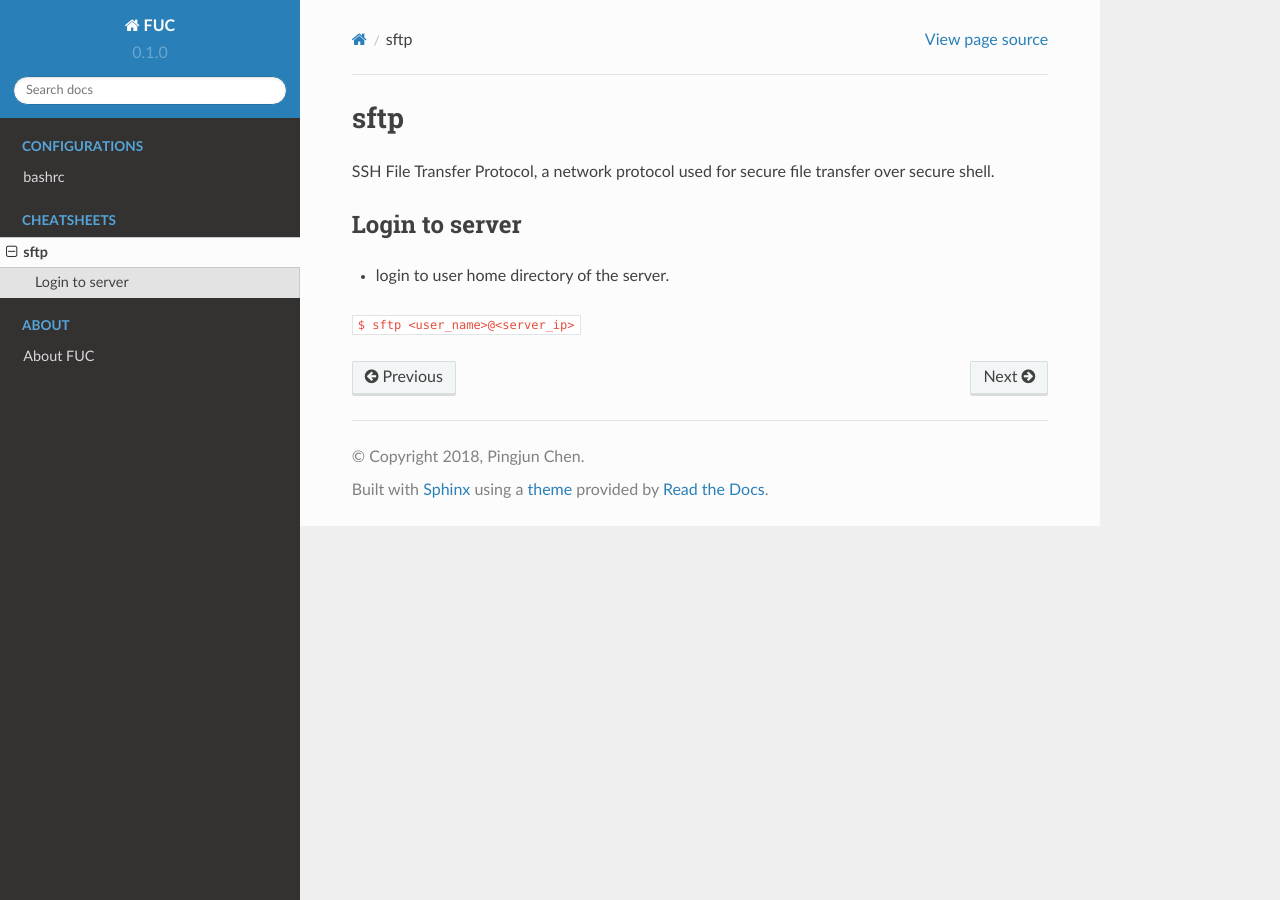
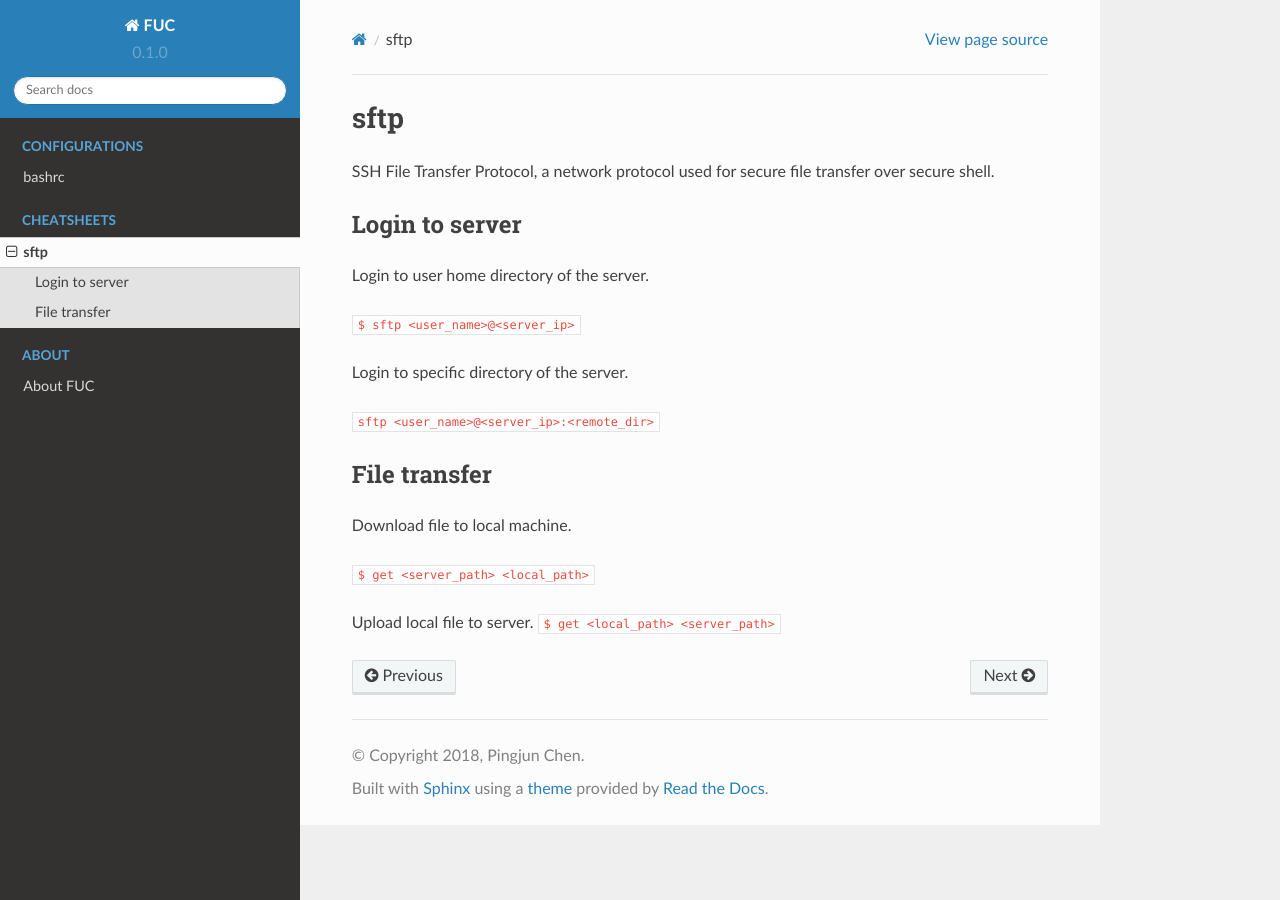
Before and after one commit to PingjunChen/FUC, a Sphinx documentation site: the page built from docs/sftp.rst, in a window 1280 px wide. Built offline with Sphinx 7.4.7 and the Read the Docs theme 2.0.0, drawn with Linux system fonts in a browser that asks for light colours.

Commit message:
Update sftp.rst
add documentation in github website.

```diff
--- a/docs/sftp.rst
+++ b/docs/sftp.rst
@@ -4,5 +4,19 @@ SSH File Transfer Protocol, a network protocol used for secure file transfer ove
 
 Login to server
 -----------------
-* login to user home directory of the server.
+Login to user home directory of the server.
+
 :code:`$ sftp <user_name>@<server_ip>`
+
+Login to specific directory of the server.
+
+:code:`sftp <user_name>@<server_ip>:<remote_dir>`
+
+File transfer
+-----------------
+Download file to local machine.
+
+:code:`$ get <server_path> <local_path>`
+
+Upload local file to server.
+:code:`$ get <local_path> <server_path>`
```
